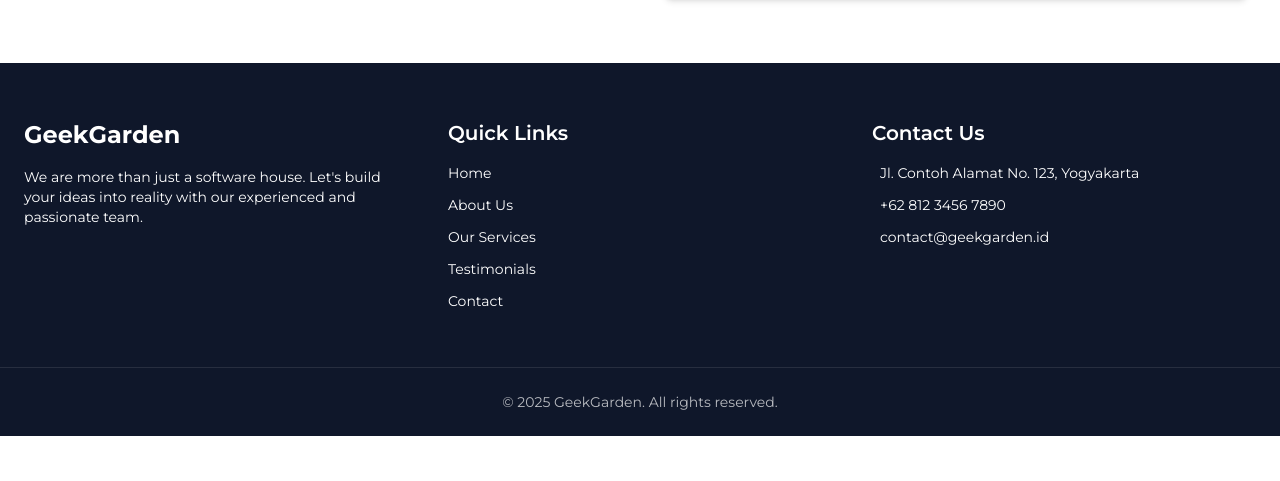
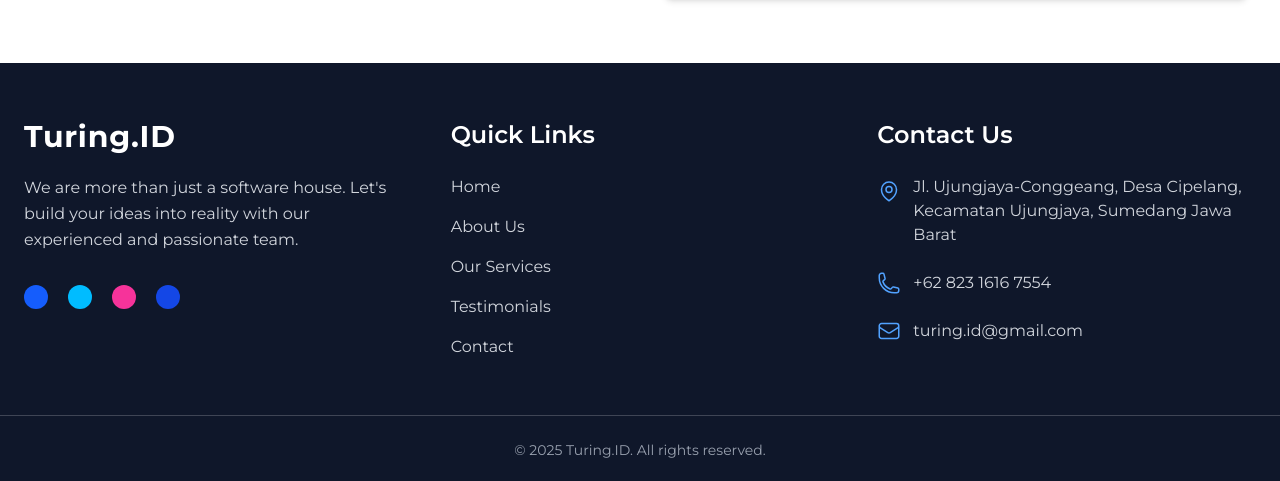
Before and after one commit to AcepHp/company-profile, a React (Vite) app: page / in a window 1280 px wide. Shown: the part 4225-4706 px from the top of the page. Before the commit the page ends 4661 px from the top, so only its background shows below. Built offline with nearby package versions, Linux system fonts and the light colour scheme.

Commit message:
feat: add footerSection

```diff
--- a/src/components/FooterSection.jsx
+++ b/src/components/FooterSection.jsx
@@ -1,65 +1,67 @@
+import { MapPinIcon, PhoneIcon, EnvelopeIcon } from "@heroicons/react/24/outline";
+
 export default function FooterSection() {
     return (
         <footer className="bg-[#0f172a] text-white">
-            <div className="max-w-7xl mx-auto px-6 py-14 grid grid-cols-1 md:grid-cols-3 gap-10">
+            <div className="max-w-7xl mx-auto px-6 py-14 grid grid-cols-1 md:grid-cols-3 gap-12">
                 {/* Logo dan Deskripsi */}
                 <div>
-                    <h2 className="text-2xl font-bold mb-4">GeekGarden</h2>
-                    <p className="text-sm mb-4">
+                    <h2 className="text-3xl font-extrabold mb-5 tracking-wide">Turing.ID</h2>
+                    <p className="text-gray-300 leading-relaxed">
                         We are more than just a software house. Let's build your ideas into reality with our experienced and passionate team.
                     </p>
                     {/* Social media */}
-                    <div className="flex space-x-4 mt-4">
-                        <a href="#" className="hover:text-blue-400 transition">
-                            <i className="fab fa-facebook-f"></i>
+                    <div className="flex space-x-5 mt-8">
+                        <a href="#" className="bg-blue-600 hover:bg-blue-700 transition rounded-full p-3">
+                            <i className="fab fa-facebook-f text-white text-lg"></i>
                         </a>
-                        <a href="#" className="hover:text-blue-400 transition">
-                            <i className="fab fa-twitter"></i>
+                        <a href="#" className="bg-sky-400 hover:bg-sky-500 transition rounded-full p-3">
+                            <i className="fab fa-twitter text-white text-lg"></i>
                         </a>
-                        <a href="#" className="hover:text-pink-500 transition">
-                            <i className="fab fa-instagram"></i>
+                        <a href="#" className="bg-pink-500 hover:bg-pink-600 transition rounded-full p-3">
+                            <i className="fab fa-instagram text-white text-lg"></i>
                         </a>
-                        <a href="#" className="hover:text-blue-600 transition">
-                            <i className="fab fa-linkedin-in"></i>
+                        <a href="#" className="bg-blue-700 hover:bg-blue-800 transition rounded-full p-3">
+                            <i className="fab fa-linkedin-in text-white text-lg"></i>
                         </a>
                     </div>
                 </div>
 
                 {/* Navigasi */}
                 <div>
-                    <h3 className="text-xl font-semibold mb-4">Quick Links</h3>
-                    <ul className="space-y-3 text-sm">
-                        <li><a href="#" className="hover:underline">Home</a></li>
-                        <li><a href="#" className="hover:underline">About Us</a></li>
-                        <li><a href="#" className="hover:underline">Our Services</a></li>
-                        <li><a href="#" className="hover:underline">Testimonials</a></li>
-                        <li><a href="#" className="hover:underline">Contact</a></li>
+                    <h3 className="text-2xl font-semibold mb-6">Quick Links</h3>
+                    <ul className="space-y-4 text-gray-300 text-base">
+                        <li><a href="#" className="hover:text-white transition">Home</a></li>
+                        <li><a href="#" className="hover:text-white transition">About Us</a></li>
+                        <li><a href="#" className="hover:text-white transition">Our Services</a></li>
+                        <li><a href="#" className="hover:text-white transition">Testimonials</a></li>
+                        <li><a href="#" className="hover:text-white transition">Contact</a></li>
                     </ul>
                 </div>
 
                 {/* Kontak */}
                 <div>
-                    <h3 className="text-xl font-semibold mb-4">Contact Us</h3>
-                    <ul className="space-y-3 text-sm">
-                        <li>
-                            <i className="fas fa-map-marker-alt mr-2"></i>
-                            Jl. Contoh Alamat No. 123, Yogyakarta
+                    <h3 className="text-2xl font-semibold mb-6">Contact Us</h3>
+                    <ul className="space-y-6 text-gray-300 text-base">
+                        <li className="flex items-start space-x-3">
+                            <MapPinIcon className="w-6 h-6 text-blue-400 flex-shrink-0 mt-1" />
+                            <span>Jl. Ujungjaya-Conggeang, Desa Cipelang, Kecamatan Ujungjaya, Sumedang Jawa Barat</span>
                         </li>
-                        <li>
-                            <i className="fas fa-phone mr-2"></i>
-                            +62 812 3456 7890
+                        <li className="flex items-center space-x-3">
+                            <PhoneIcon className="w-6 h-6 text-blue-400 flex-shrink-0" />
+                            <span>+62 823 1616 7554</span>
                         </li>
-                        <li>
-                            <i className="fas fa-envelope mr-2"></i>
-                            contact@geekgarden.id
+                        <li className="flex items-center space-x-3">
+                            <EnvelopeIcon className="w-6 h-6 text-blue-400 flex-shrink-0" />
+                            <span>turing.id@gmail.com</span>
                         </li>
                     </ul>
                 </div>
             </div>
 
             {/* Footer Bawah */}
-            <div className="border-t border-white/10 py-6 text-center text-sm text-white/70">
-                © {new Date().getFullYear()} GeekGarden. All rights reserved.
+            <div className="border-t border-white/20 py-6 text-center text-sm text-gray-400 select-none">
+                © {new Date().getFullYear()} Turing.ID. All rights reserved.
             </div>
         </footer>
     );
```
